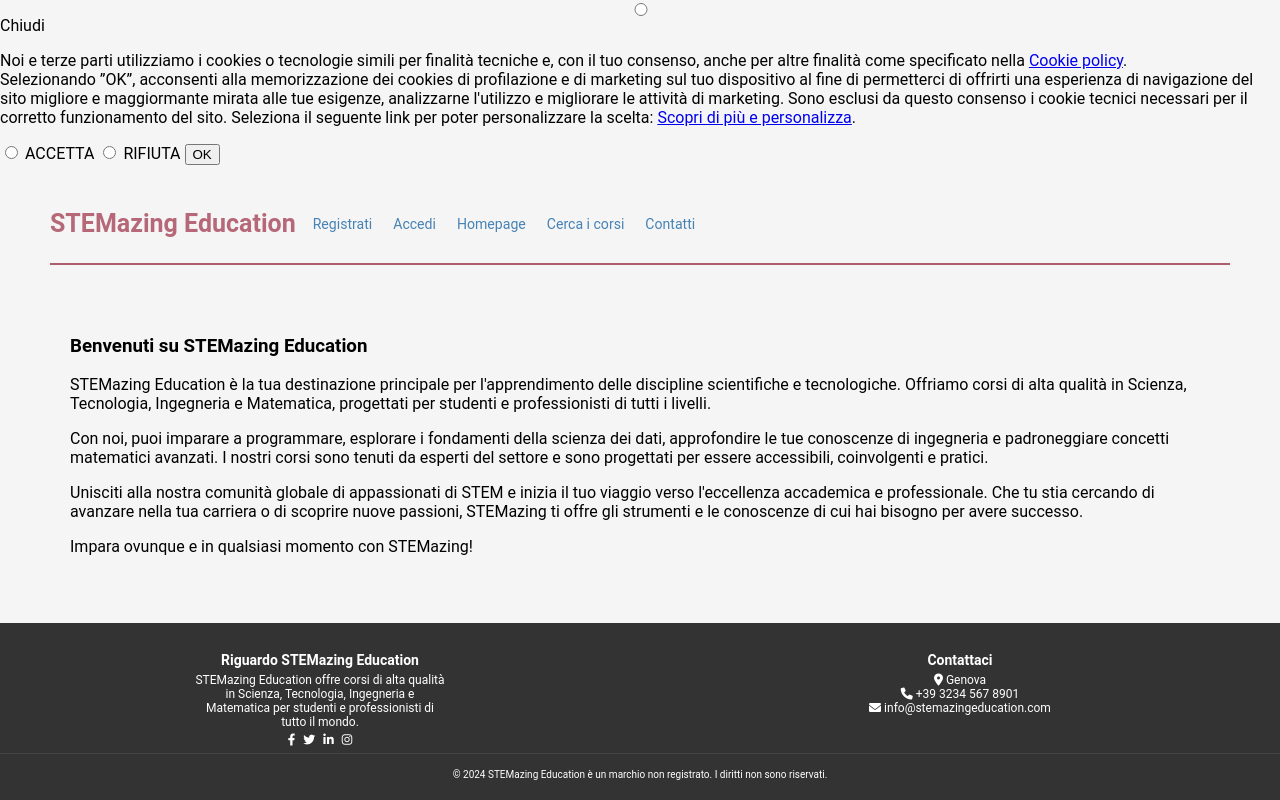
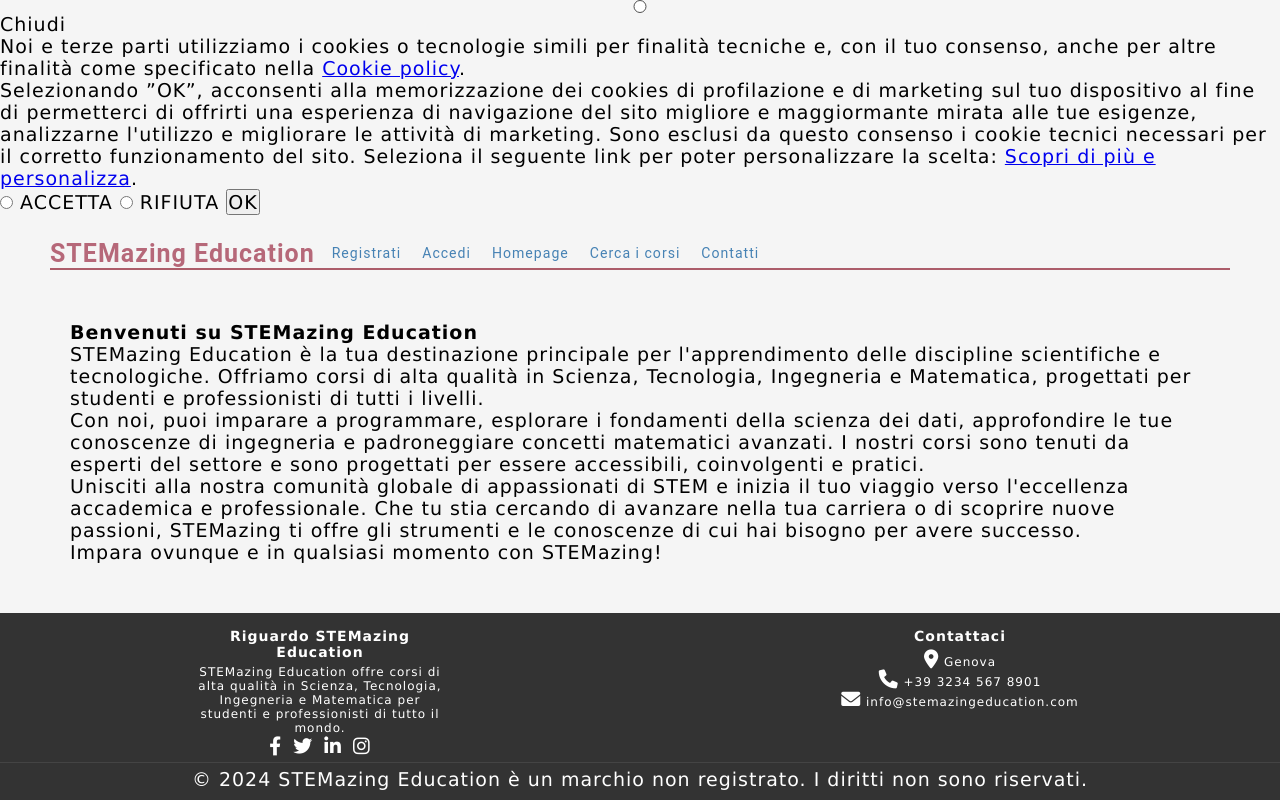
Before and after one commit to MattiaCacciatore/ProgettoSAW, a PHP site: page / in a window 1280 px wide. Run offline with PHP 8.4, Linux system fonts and the light colour scheme.

Commit message:
Aggiornamento font family e css.

```diff
--- a/css/base.css
+++ b/css/base.css
@@ -1,6 +1,8 @@
 /* Per tutti gli elementi HTML, ossia l'intera pagina. */
 *{
-    font-family: Arial, Helvetica, sans-serif;
+    font-family: Verdana, Arial, Helvetica, sans-serif;
     margin: 0;
     padding: 0;
+    font-size: 19px;
+    letter-spacing: 1px;
 }
--- a/modules/head_style.php
+++ b/modules/head_style.php
@@ -10,6 +10,7 @@
 
 		<link rel = \'icon\' href = '.$MYROOT.'/css/images/school.svg type = \'image/svg+xml\'>
 		<link rel = \'apple-touch-icon\' href = '.$MYROOT.'/css/images/school.png>
+		<link rel = \'stylesheet\' href="'.$MYROOT.'/css/base.css">
 		<link rel = \'stylesheet\' href="'.$MYROOT.'/modules/css/header.css">
 		<link rel = \'stylesheet\' href="'.$MYROOT.'/modules/css/footer.css">
 
```
Also changed, not shown: info/contact_us.html (+9 -0 lines).
